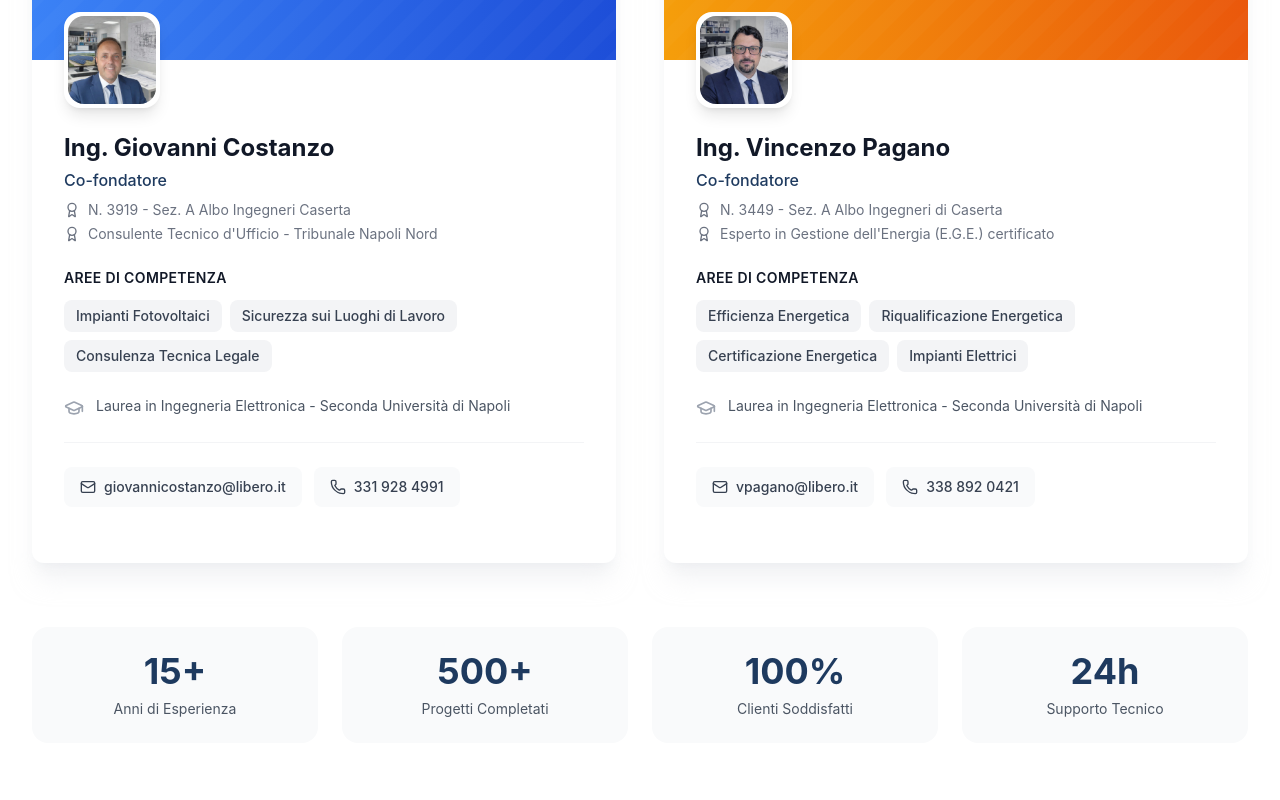
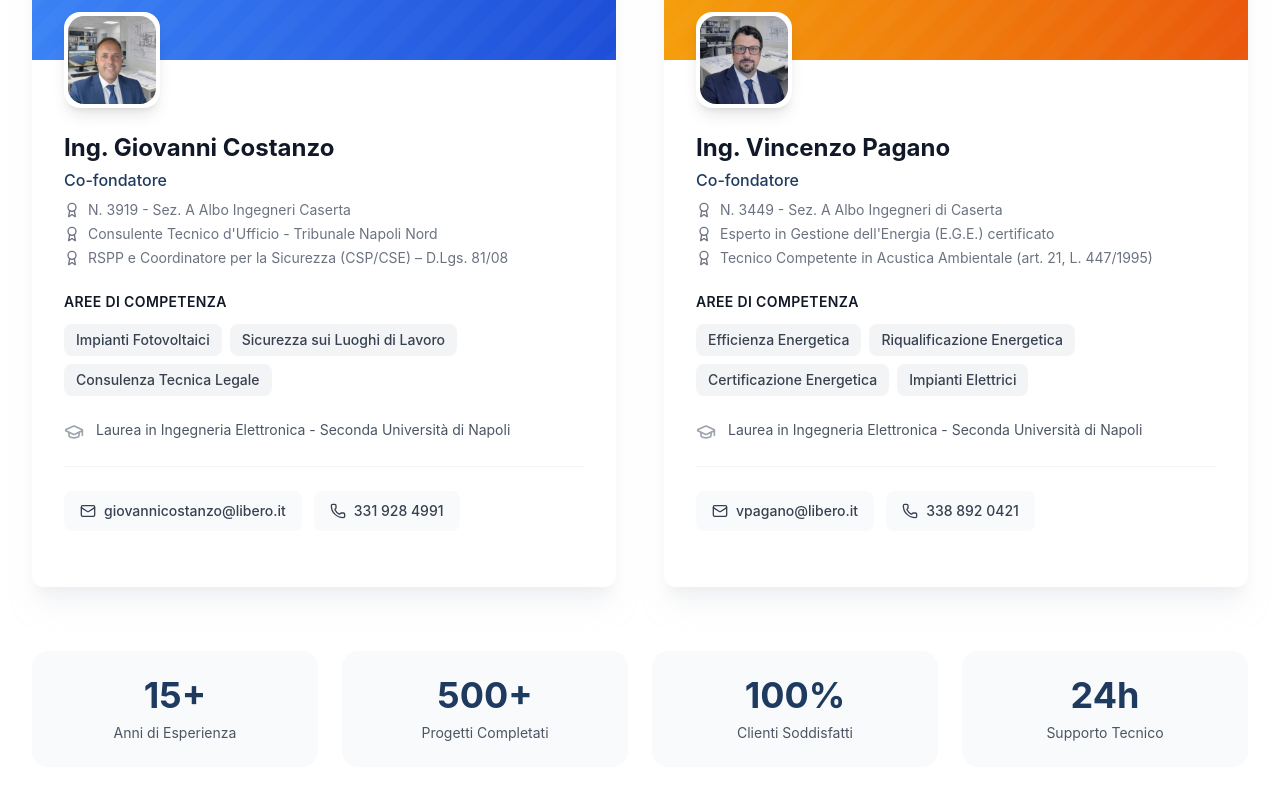
Before and after one commit to paganoingvincenzo/studio-website, a React (Vite) app in the folder app/: page / in a window 1280 px wide. Shown: the part 1540-2340 px from the top of the page. Built offline with nearby package versions, Linux system fonts and the light colour scheme.

Commit message:
Update About.tsx

```diff
--- a/app/src/sections/About.tsx
+++ b/app/src/sections/About.tsx
@@ -1,4 +1,4 @@
-import { Award, GraduationCap,  Mail, Phone } from 'lucide-react';
+import { Award, GraduationCap, Mail, Phone } from 'lucide-react';
 import { Card, CardContent } from '@/components/ui/card';
 import costanzoImg from '../assets/Costanzo.jpg';
 import paganoImg from '../assets/Pagano.jpg';
@@ -10,6 +10,7 @@ const engineers = [
     image: costanzoImg,
     albo: 'N. 3919 - Sez. A Albo Ingegneri Caserta',
     ctu: 'Consulente Tecnico d\'Ufficio - Tribunale Napoli Nord',
+    ctu2: 'RSPP e Coordinatore per la Sicurezza (CSP/CSE) – D.Lgs. 81/08',
     specialization: [
       'Impianti Fotovoltaici',
       'Sicurezza sui Luoghi di Lavoro',
@@ -27,6 +28,7 @@ const engineers = [
     image: paganoImg,
     albo: 'N. 3449 - Sez. A Albo Ingegneri di Caserta',
     ctu: 'Esperto in Gestione dell\'Energia (E.G.E.) certificato',
+    ctu2: 'Tecnico Competente in Acustica Ambientale (art. 21, L. 447/1995)',
     specialization: [
       'Efficienza Energetica',
       'Riqualificazione Energetica',
@@ -35,7 +37,6 @@ const engineers = [
     ],
     education: 'Laurea in Ingegneria Elettronica - Seconda Università di Napoli',
     experience: '',
-
     email: 'vpagano@libero.it',
     phone: '338 892 0421',
     color: 'from-amber-500 to-orange-600',
@@ -46,7 +47,7 @@ export default function About() {
   return (
     <section id="chi-siamo" aria-label="Chi Siamo" className="py-24 bg-white">
       <div className="max-w-7xl mx-auto px-4 sm:px-6 lg:px-8">
-        {/* Section Header */}
+
         <div className="text-center mb-16">
           <span className="inline-block px-4 py-2 bg-blue-50 text-[#1e3a5f] rounded-full text-sm font-semibold mb-4">
             Il Nostro Team
@@ -62,7 +63,6 @@ export default function About() {
           </p>
         </div>
 
-        {/* Engineers Cards */}
         <div className="grid md:grid-cols-2 gap-8 lg:gap-12">
           {engineers.map((engineer, index) => (
             <Card
@@ -70,7 +70,7 @@ export default function About() {
               className="overflow-hidden border-0 shadow-xl shadow-gray-200/50 hover:shadow-2xl hover:shadow-gray-200/60 transition-all duration-300 group"
             >
               <CardContent className="p-0">
-                {/* Header with Gradient */}
+
                 <div
                   className={`h-32 bg-gradient-to-r ${engineer.color} relative overflow-hidden`}
                   aria-hidden="true"
@@ -85,9 +85,8 @@ export default function About() {
                   </div>
                 </div>
 
-                {/* Content */}
                 <div className="px-8 pb-8 -mt-12 relative">
-                  {/* Avatar */}
+
                   <div className="w-24 h-24 bg-white rounded-2xl shadow-lg flex items-center justify-center mb-6 border-4 border-white">
                     <img
                       src={engineer.image}
@@ -96,7 +95,6 @@ export default function About() {
                     />
                   </div>
 
-                  {/* Info */}
                   <div className="mb-6">
                     <h3 className="text-2xl font-bold text-gray-900 mb-1">
                       {engineer.name}
@@ -104,17 +102,25 @@ export default function About() {
                     <p className="text-[#1e3a5f] font-medium mb-2">
                       {engineer.role}
                     </p>
+
                     <div className="flex items-center gap-2 text-sm text-gray-500">
                       <Award className="w-4 h-4 flex-shrink-0" aria-hidden="true" />
                       <span>{engineer.albo}</span>
                     </div>
+
                     <div className="flex items-center gap-2 text-sm text-gray-500 mt-1">
                       <Award className="w-4 h-4 flex-shrink-0" aria-hidden="true" />
                       <span>{engineer.ctu}</span>
                     </div>
+
+                    {engineer.ctu2 && (
+                      <div className="flex items-center gap-2 text-sm text-gray-500 mt-1">
+                        <Award className="w-4 h-4 flex-shrink-0" aria-hidden="true" />
+                        <span>{engineer.ctu2}</span>
+                      </div>
+                    )}
                   </div>
 
-                  {/* Specializations */}
                   <div className="mb-6">
                     <h4 className="text-sm font-semibold text-gray-900 uppercase tracking-wide mb-3">
                       Aree di Competenza
@@ -131,7 +137,6 @@ export default function About() {
                     </div>
                   </div>
 
-                  {/* Details */}
                   <div className="space-y-3 mb-6">
                     <div className="flex items-start gap-3">
                       <GraduationCap className="w-5 h-5 text-gray-400 mt-0.5 flex-shrink-0" aria-hidden="true" />
@@ -139,16 +144,13 @@ export default function About() {
                         {engineer.education}
                       </span>
                     </div>
-
                   </div>
 
-                  {/* Contact */}
                   <div className="pt-6 border-t border-gray-100">
                     <div className="flex flex-col sm:flex-row gap-3">
                       <a
                         href={`mailto:${engineer.email}`}
                         className="flex items-center gap-2 px-4 py-2.5 bg-gray-50 hover:bg-gray-100 rounded-lg transition-colors text-sm font-medium text-gray-700"
-                        aria-label={`Invia email a ${engineer.name}`}
                       >
                         <Mail className="w-4 h-4" aria-hidden="true" />
                         {engineer.email}
@@ -156,20 +158,19 @@ export default function About() {
                       <a
                         href={`tel:+39${engineer.phone.replace(/\s/g, '')}`}
                         className="flex items-center gap-2 px-4 py-2.5 bg-gray-50 hover:bg-gray-100 rounded-lg transition-colors text-sm font-medium text-gray-700"
-                        aria-label={`Chiama ${engineer.name} al ${engineer.phone}`}
                       >
                         <Phone className="w-4 h-4" aria-hidden="true" />
                         {engineer.phone}
                       </a>
                     </div>
                   </div>
+
                 </div>
               </CardContent>
             </Card>
           ))}
         </div>
 
-        {/* Stats */}
         <div className="mt-16 grid grid-cols-2 md:grid-cols-4 gap-6">
           {[
             { value: '15+', label: 'Anni di Esperienza' },
@@ -188,6 +189,7 @@ export default function About() {
             </div>
           ))}
         </div>
+
       </div>
     </section>
   );
```
Lines whose indentation alone changed are shown as unchanged.
